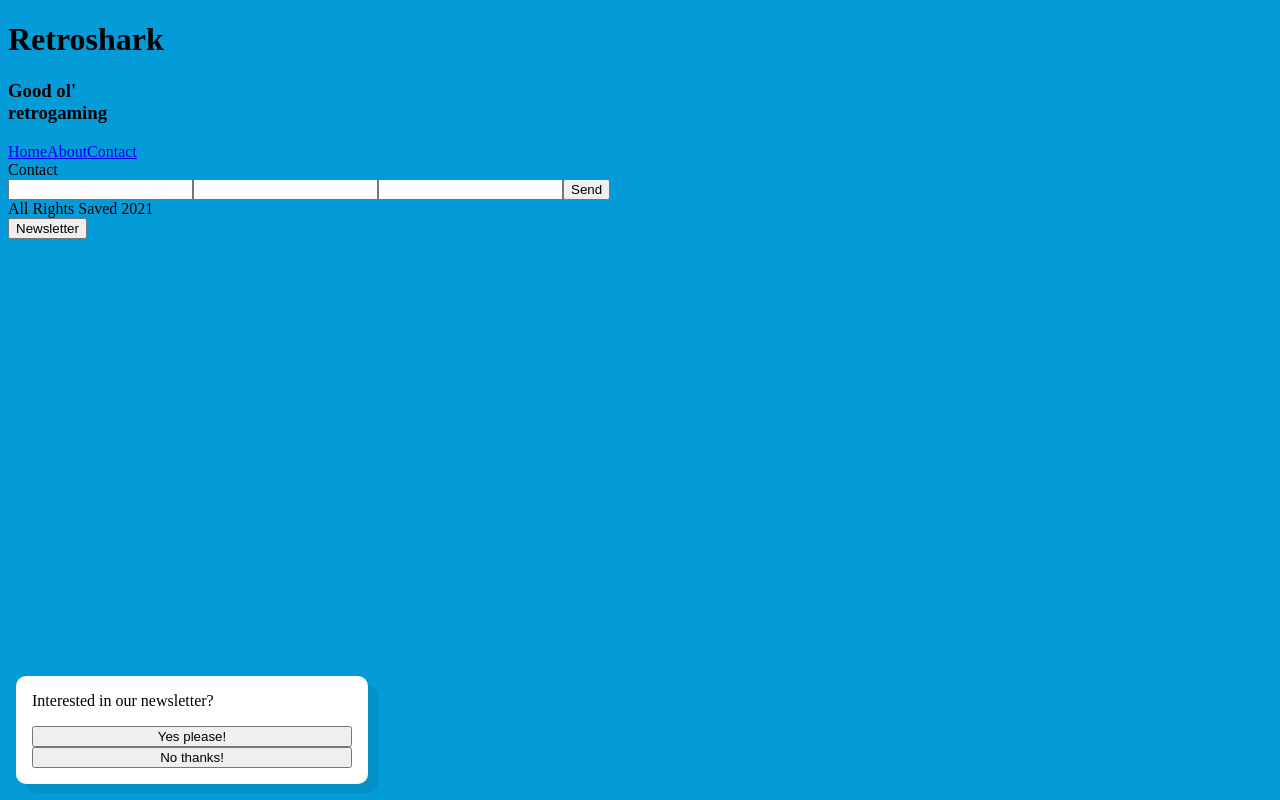
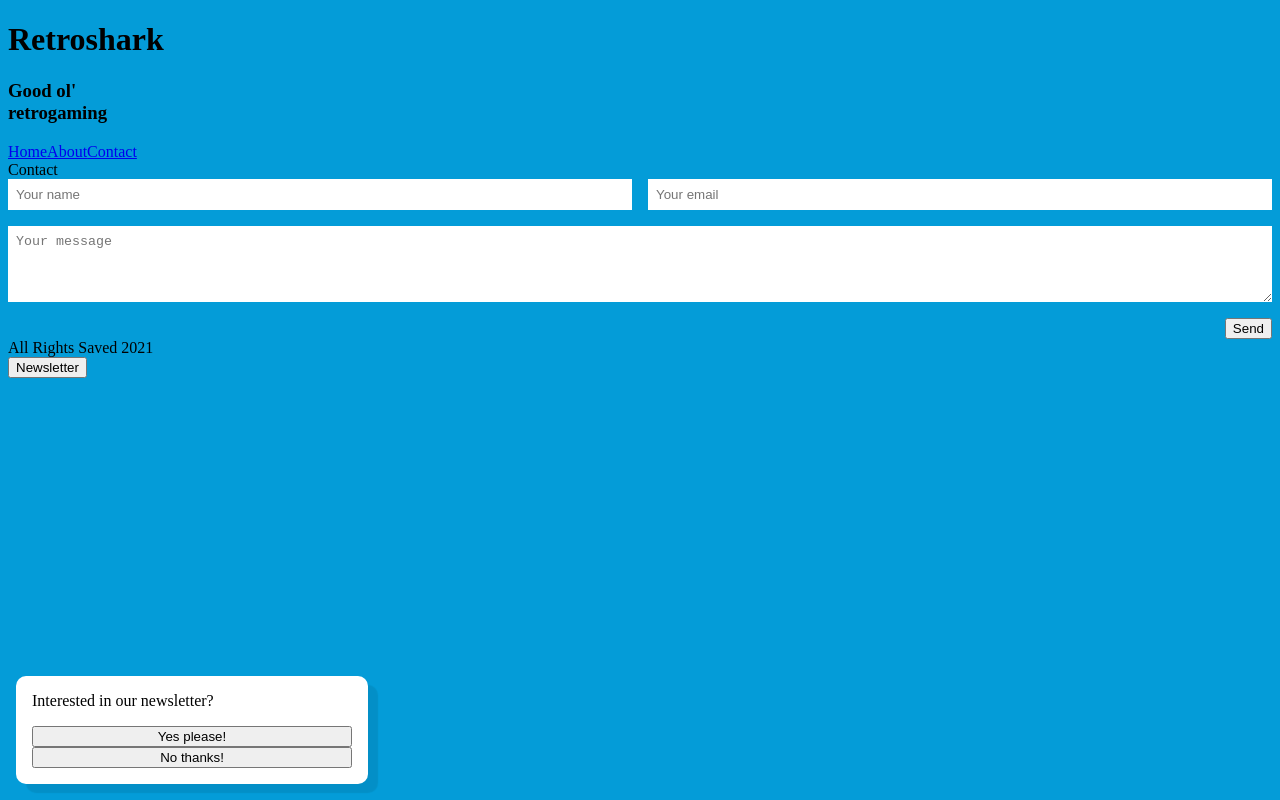
Before and after one commit to JonasThers/retroshark-next, a Next.js app: page /contact in a window 1280 px wide. Built offline with nearby package versions, Linux system fonts and the light colour scheme.

Commit message:
Styled contact form

```diff
--- a/components/ContactForm.js
+++ b/components/ContactForm.js
@@ -41,18 +41,23 @@ export default function ContactForm() {
 
   return (
     <div>
-      <form onSubmit={handleSubmit(sendEmail)}>
+      <form className="contact-form" onSubmit={handleSubmit(sendEmail)}>
         <input type="hidden" name="contact_number" />
+        <div className="contact-form__input">
           <input
             id="standard-basic"
             label="Name*"
+            placeholder="Your name"
             name="name"
             {...register("nameRequired", { required: true })}
           />
-        {errors.nameRequired && <span>This field is required</span>}
+          {errors.nameRequired && <span className="error">Aint got a name?</span>}
+        </div>
+        <div className="contact-form__input">
           <input
             id="standard-basic"
             label="E-mail*"
+            placeholder="Your email"
             name="email"
             {...register("emailRequired", {
               required: true,
@@ -61,15 +66,22 @@ export default function ContactForm() {
               },
             })}
           />
-        {errors.emailRequired && <span>Valid email is required</span>}
-        <input
+          {errors.emailRequired && <span className="error">Aint got a valid email?</span>}
+        </div>
+        <div className="contact-form__textarea">
+          <textarea
             id="standard-basic"
-          label="Phone*"
-          name="phone"
-          {...register("phoneRequired", { required: true })}
+            label="Message*"
+            name="message"
+            placeholder="Your message"
+            rows="4"
+            {...register("messageRequired", { required: true })}
           />
-        {errors.phoneRequired && <span>Valid phone number is required</span>}
-        <button type="submit">Send</button>
+          {errors.messageRequired && <span className="error">Nothing on your mind?</span>}
+        </div>
+        <div className="contact-form__actions">
+        <button type="submit" className="contact-button">Send</button>
+        </div>
       </form>
       <div>{formMessage}</div>
     </div>
--- /dev/null
+++ b/styles/layout/_contact-form.scss
@@ -0,0 +1,42 @@
+.contact-form {
+    display: grid;
+    grid-template-rows: 1fr;
+    grid-row-gap: map-get($spacing-unit, "small");
+}
+
+.contact-form__input,
+.contact-form__textarea {
+    grid-row: span 1;
+    display: grid;
+    grid-row-gap: map-get($spacing-unit, "tiny");
+
+    input, textarea {
+        border: 0;
+        padding: map-get($spacing-unit, "tiny");
+    }
+}
+
+.error {
+    color: map-get($colors, "red");
+}
+
+@media (min-width: 768px) {
+    .contact-form {
+        grid-template-columns: 1fr 1fr;
+        grid-gap: map-get($spacing-unit, "small");
+    }
+
+    .contact-form__input {
+        grid-column: span 1;
+    }
+
+    .contact-form__textarea {
+        grid-column: span 2;
+    }
+
+    .contact-form__actions {
+        grid-column-start: 2;
+        display: flex;
+        justify-content: flex-end;
+    }
+}
--- a/styles/layout/_layout.scss
+++ b/styles/layout/_layout.scss
@@ -1 +1,2 @@
 @import "./popup";
+@import "./contact-form";
--- a/styles/styles.css
+++ b/styles/styles.css
@@ -79,6 +79,57 @@
   }
 }
 
+.contact-form {
+  display: -ms-grid;
+  display: grid;
+  -ms-grid-rows: 1fr;
+      grid-template-rows: 1fr;
+  grid-row-gap: 1rem;
+}
+
+.contact-form__input,
+.contact-form__textarea {
+  grid-row: span 1;
+  display: -ms-grid;
+  display: grid;
+  grid-row-gap: 0.5rem;
+}
+
+.contact-form__input input, .contact-form__input textarea,
+.contact-form__textarea input,
+.contact-form__textarea textarea {
+  border: 0;
+  padding: 0.5rem;
+}
+
+.error {
+  color: #E52521;
+}
+
+@media (min-width: 768px) {
+  .contact-form {
+    -ms-grid-columns: 1fr 1fr;
+        grid-template-columns: 1fr 1fr;
+    grid-gap: 1rem;
+  }
+  .contact-form__input {
+    grid-column: span 1;
+  }
+  .contact-form__textarea {
+    grid-column: span 2;
+  }
+  .contact-form__actions {
+    -ms-grid-column: 2;
+        grid-column-start: 2;
+    display: -webkit-box;
+    display: -ms-flexbox;
+    display: flex;
+    -webkit-box-pack: end;
+        -ms-flex-pack: end;
+            justify-content: flex-end;
+  }
+}
+
 body {
   background: #049cd8;
 }
```
Also changed, not shown: 1 other file (tests, documents, lock files or other folders). Lines whose indentation alone changed are shown as unchanged.
